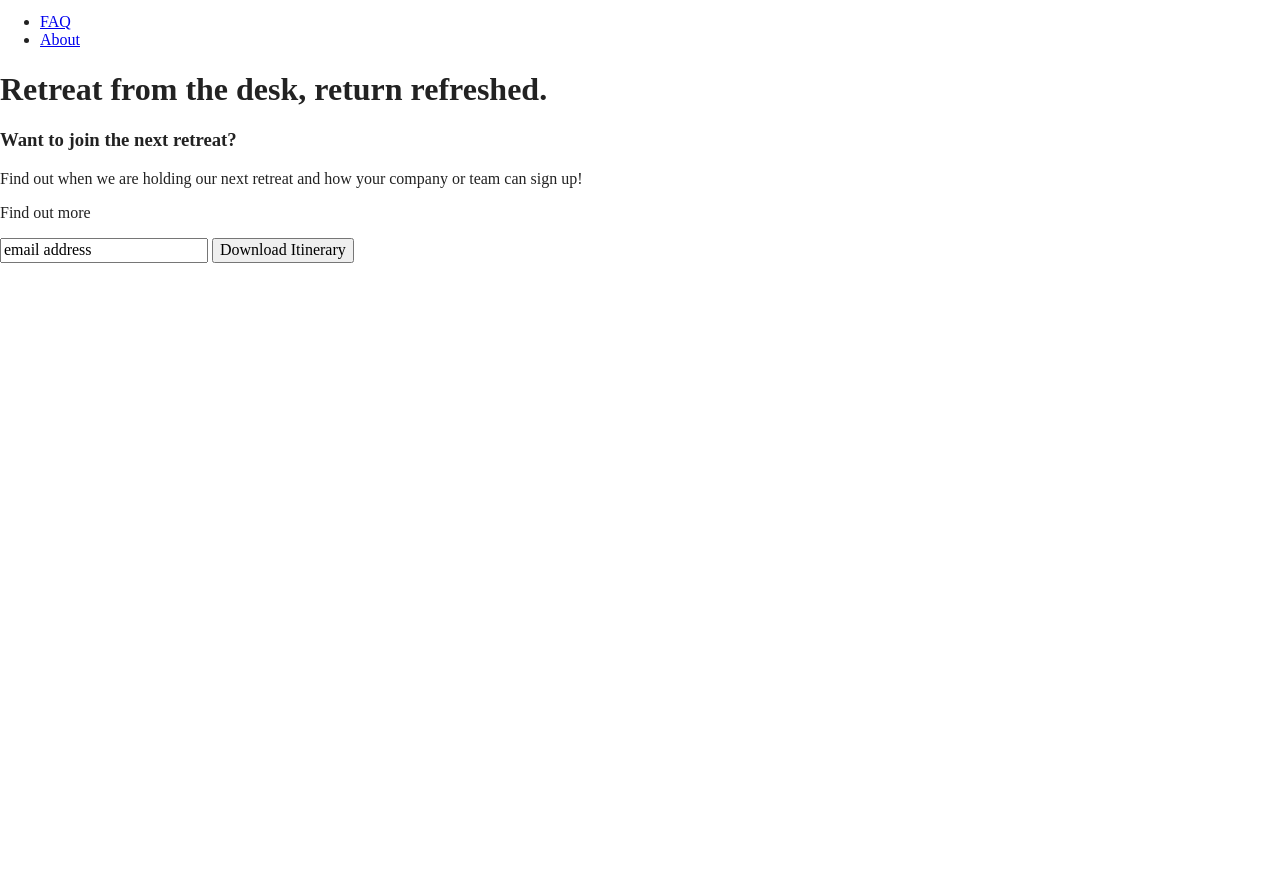
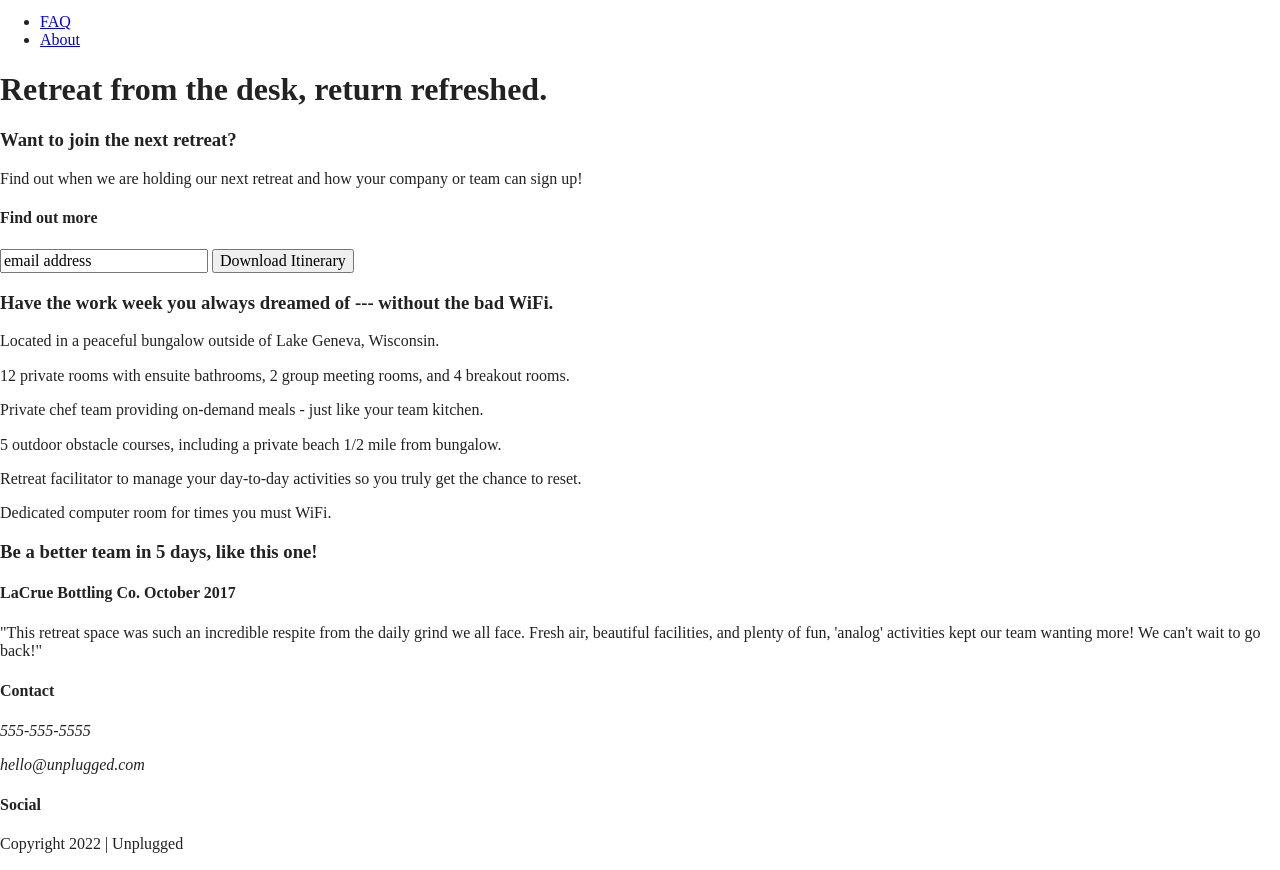
Before and after one commit to chloew3st/unplugged-retreat, a website built with Parcel: page index.html in a window 1280 px wide. Shown: the part 111-981 px from the top of the page. Before the commit the page ends 800 px from the top, so only its background shows below. Built offline with nearby package versions, Linux system fonts and the light colour scheme; files whose address does not match are found by name.

Commit message:
html bones finalized

```diff
--- a/index.html
+++ b/index.html
@@ -40,20 +40,58 @@
     </header>
 
     <main>
+        <div class="hero-area">
             <section>
                 <h1>Retreat from the desk, return refreshed.</h1>
             </section>
+        </div>
+        <div class="form-description">
             <aside>
                 <h3>Want to join the next retreat?</h3>
                 <p>Find out when we are holding our next retreat and how your company or team can sign up!</p>
-            <div>
-                <p>Find out more</p>
+                <div class="form">
+                    <h4>Find out more</h4>
                     <input type="text" name="name" value="email address">
                     <input type="button" value="Download Itinerary">
                 </div>
-
             </aside>
-
+        </div>
+        <section class="features">
+            <div class="content-wrapper">
+                <h3>Have the work week you always dreamed of --- without the bad WiFi.</h3>
+                <article>
+                    <p class="fontawesome-icon"></p>
+                    <p class="features-item-description">Located in a peaceful bungalow outside of Lake Geneva, Wisconsin.</p>
+                </article>
+                <article>
+                    <p class="fontawesome-icon"></p>
+                    <p class="features-item-description">12 private rooms with ensuite bathrooms, 2 group meeting rooms, and 4 breakout rooms.</p>
+                </article>
+                <article>
+                    <p class="fontawesome-icon"></p>
+                    <p class="features-item-description">Private chef team providing on-demand meals - just like your team kitchen.</p>
+                </article>
+                <article>
+                    <p class="fontawesome-icon"></p>
+                    <p class="features-item-description">5 outdoor obstacle courses, including a private beach 1/2 mile from bungalow.</p>
+                </article>
+                <article>
+                    <p class="fontawesome-icon"></p>
+                    <p class="features-item-description">Retreat facilitator to manage your day-to-day activities so you truly get the chance to reset.</p>
+                </article>
+                <article>
+                    <p class="fontawesome-icon"></p>
+                    <p class="features-item-description">Dedicated computer room for times you must WiFi.</p>
+                </article>
+            </div>
+        </section>
+        <section class="reviews">
+            <div class="content-wrapper"></div>
+            <h3>Be a better team in 5 days, like this one!</h3>
+            <h4>LaCrue Bottling Co. October 2017</h4>
+            <p>"This retreat space was such an incredible respite from the daily grind we all face. Fresh air, beautiful facilities, and plenty of fun, 'analog' activities kept our team wanting more! We can't wait to go back!"
+            </p>
+        </section>
     </main>
     <!-- main wrapper -->
 
@@ -62,11 +100,14 @@
             <div class="footer-content">
                 <div class="footer-content">
                     <div class="contact">
+                        <h4>Contact</h4>
                         <address>
-
+                          <p>555-555-5555</p>
+                          <p>hello@unplugged.com</p>
                         </address>
                     </div>
                     <div class="social">
+                        <h4>Social</h4>
                         <div class="social-icons">
                             <p>
                                 <a href="https://www.facebook.com/yoursite" target="_blank"></a>
@@ -80,6 +121,7 @@
             <!--footer content-wrapper ends-->
 
             <div class="copyright">
+                <p>Copyright 2022 | Unplugged</p>
             </div>
     </footer>
 
```
Lines whose indentation alone changed are shown as unchanged.
